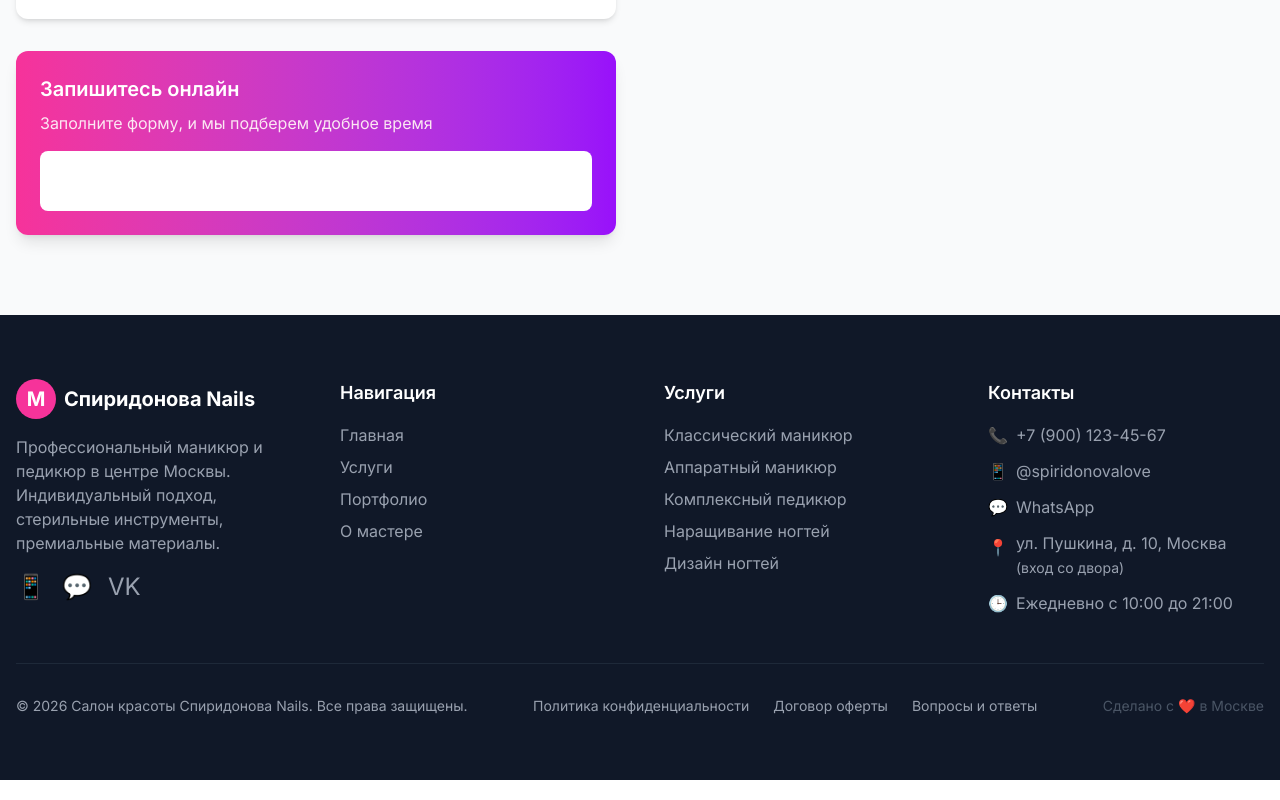
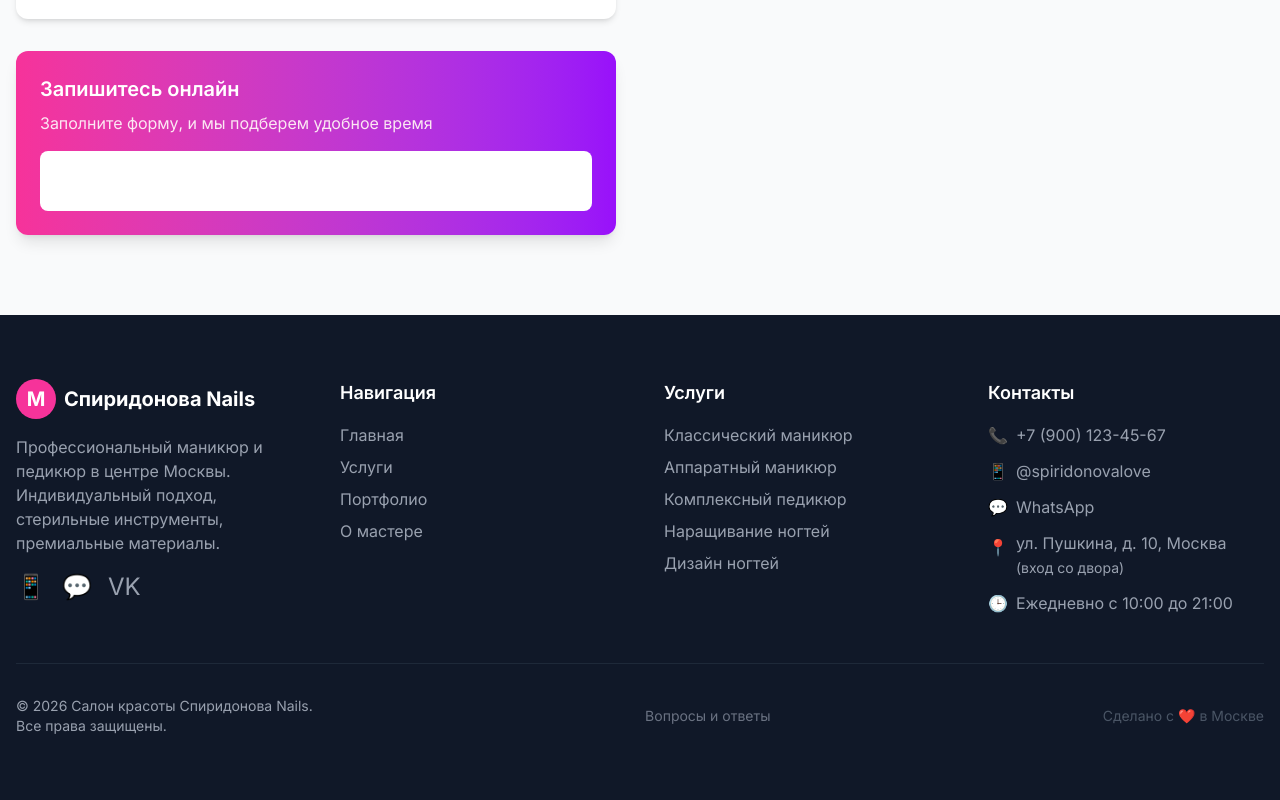
Before and after one commit to S1aven/spiridonova-nails, a Next.js app: page / in a window 1280 px wide. Shown: the part 3787-4587 px from the top of the page. Built offline with nearby package versions, Linux system fonts and the light colour scheme; no server answers.

Commit message:
удаление политика конфиденциальности и оферта из footer

```diff
--- a/src/components/layout/Footer.tsx
+++ b/src/components/layout/Footer.tsx
@@ -15,11 +15,6 @@ const navigation = {
     { name: 'Комплексный педикюр', href: '/services/pedikur-kompleksnyj' },
     { name: 'Наращивание ногтей', href: '/services/narashchivanie-nogtej' },
     { name: 'Дизайн ногтей', href: '/services/dizajn-nogtej' },
-  ],
-  info: [
-    { name: 'Политика конфиденциальности', href: '/privacy' },
-    { name: 'Договор оферты', href: '/offer' },
-    { name: 'Вопросы и ответы', href: '/faq' },
   ],
 };
 
@@ -171,20 +166,15 @@ export default function Footer() {
         {/* Нижняя часть футера */}
         <div className="mt-12 pt-8 border-t border-gray-800">
           <div className="flex flex-col md:flex-row justify-between items-center space-y-4 md:space-y-0">
-            <p className="text-gray-400 text-sm text-center md:text-left">
-              © {currentYear} {siteSettings.name}. Все права защищены.
-            </p>
+            <div className="text-gray-400 text-sm text-center md:text-left">
+              <p>© {currentYear} {siteSettings.name}.</p>
+              <p>Все права защищены.</p>
+            </div>
 
             <div className="flex space-x-6">
-              {navigation.info.map((item) => (
-                <Link
-                  key={item.name}
-                  href={item.href}
-                  className="text-sm text-gray-400 hover:text-pink-500 transition-colors duration-200"
-                >
-                  {item.name}
-                </Link>
-              ))}
+              <span className="text-sm text-gray-500 cursor-default" aria-disabled="true">
+                Вопросы и ответы
+              </span>
             </div>
 
             {/* Счетчики и кнопки-соцсети (можно добавить позже) */}
```
